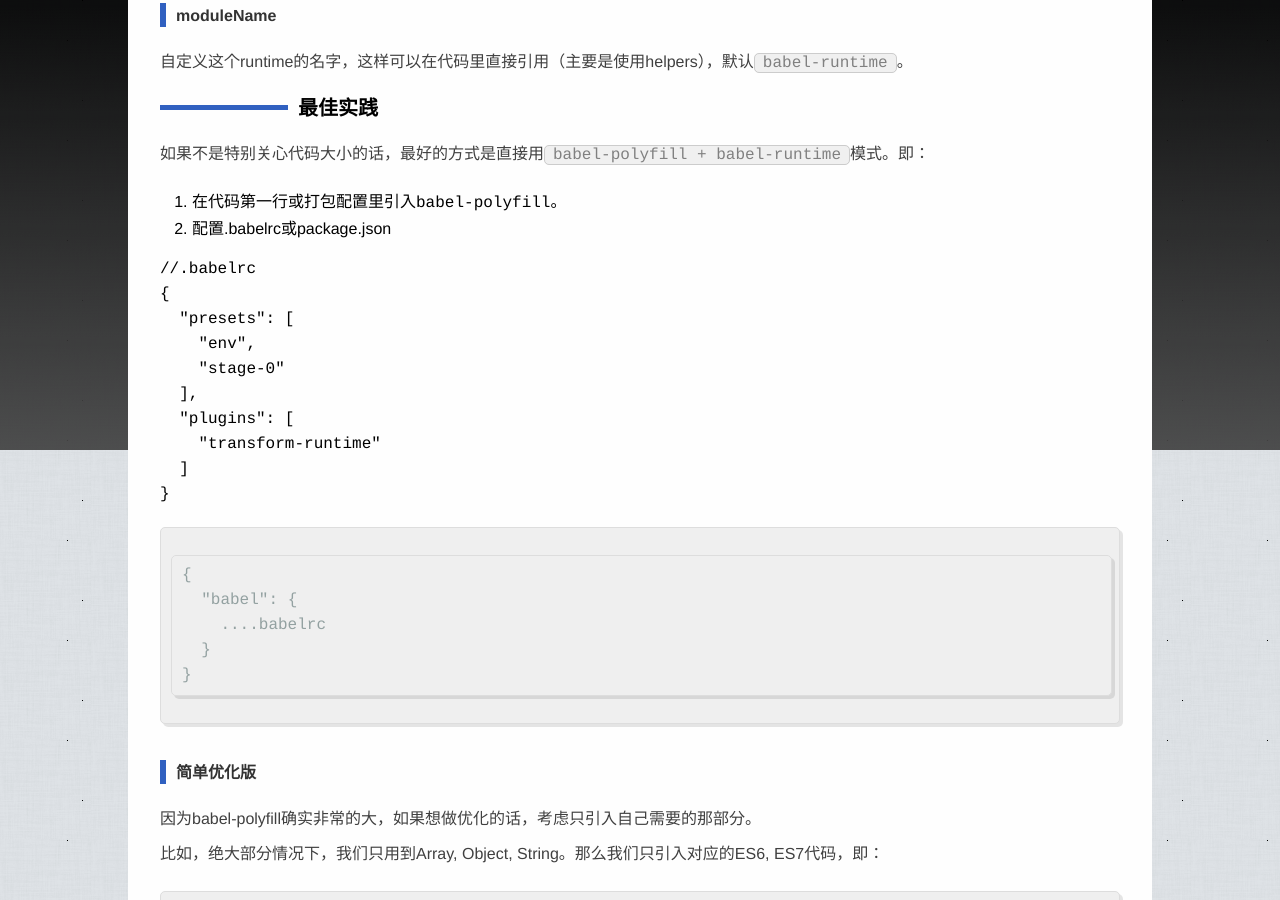
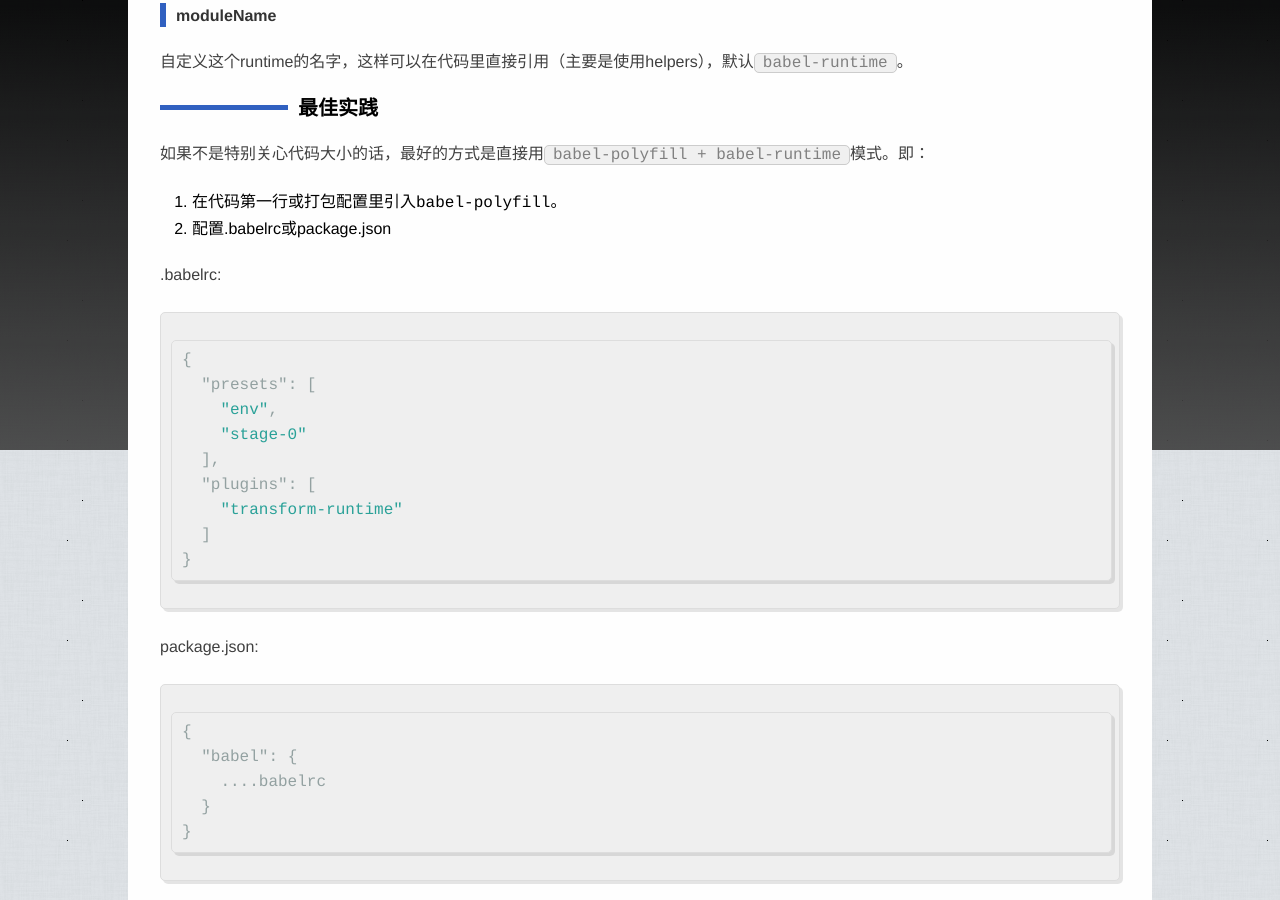
Before and after one commit to yss/yss.github.io, a Jekyll site: the page built from _posts/2018-08-16-the-guide-of-babel.md, in a window 1280 px wide and 900 px high, scrolled down 3207 px. Built offline with Jekyll 4.4.1, drawn with Linux system fonts in a browser that asks for light colours; comment, search, counter and statistics services are not loaded.

Commit message:
FIX: highlighter

````diff
--- a/_config.yml
+++ b/_config.yml
@@ -23,7 +23,7 @@ permalink: /:year/:month/:day/:title.html
 ## markdown: rdiscount
 #markdown: kramdown
 ##pygments: true
-#highlighter: pygments
+highlighter: pygments
 #paginate: 12
 #baseurl: http://blog.yssbox.com
 #url: http://blog.yssbox.com
--- a/_posts/2018-08-16-the-guide-of-babel.md
+++ b/_posts/2018-08-16-the-guide-of-babel.md
@@ -148,8 +148,8 @@ Promise.resolve().then(()=> {
 1. 在代码第一行或打包配置里引入`babel-polyfill`。
 2. 配置.babelrc或package.json
 
-```plain
-//.babelrc
+.babelrc:
+```json
 {
   "presets": [
     "env",
@@ -160,6 +160,7 @@ Promise.resolve().then(()=> {
   ]
 }
 ```
+package.json:
 ```json
 {
   "babel": {
````
